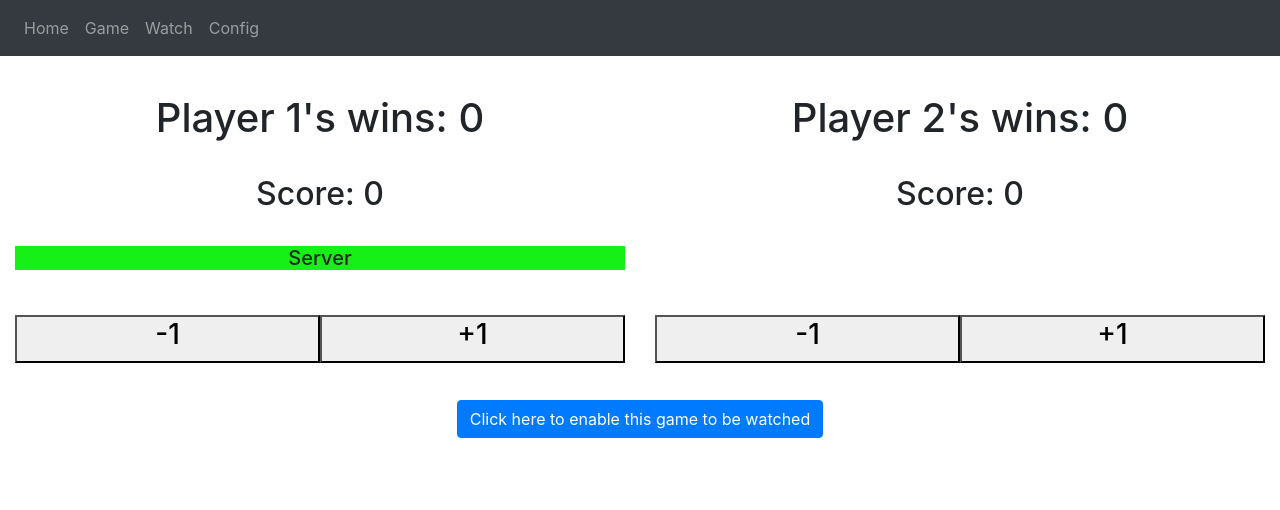
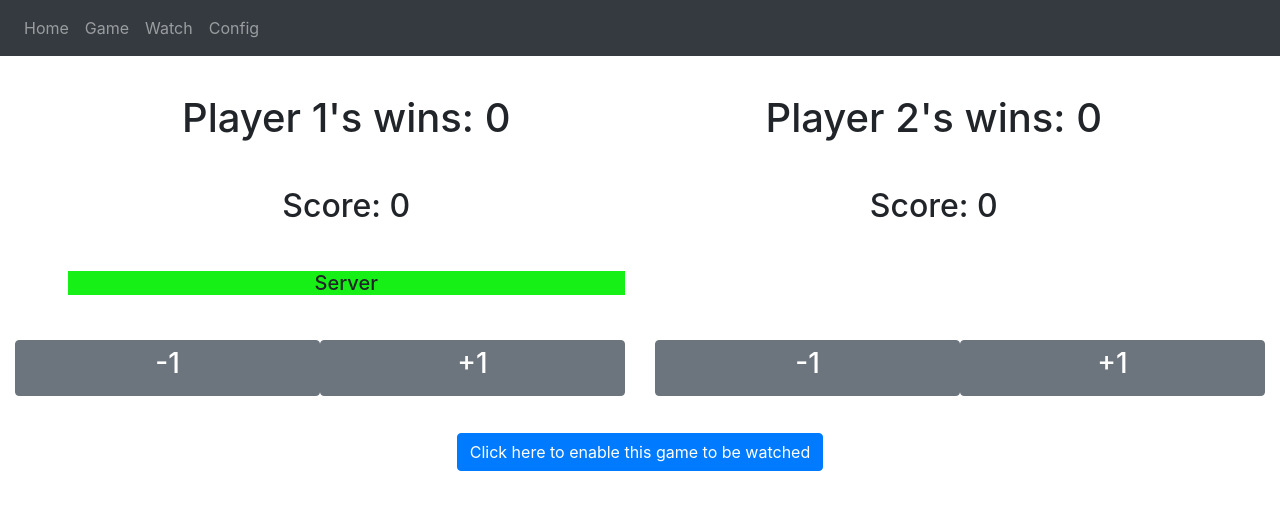
Before and after one commit to jacobhillock/PingPongV2FrontEnd, a React (Create React App) app: page /game in a window 1280 px wide. Shown: the top 510 px of the page. Built offline with nearby package versions, Linux system fonts and the light colour scheme; the HTML template or start-up script is replaced by a standard one.

Commit message:
Refactoring and adding watch functionality

```diff
--- a/src/components/Game.jsx
+++ b/src/components/Game.jsx
@@ -1,19 +1,17 @@
 import React, { useState, useContext, useEffect } from "react";
+import axios from "axios";
 import Container from "react-bootstrap/Container";
-import Row from "react-bootstrap/Row";
-import Col from "react-bootstrap/Col";
-import Button from "react-bootstrap/Button";
 import Context from "../state/Context";
 
-const makeID = (length) => {
-  var result = "";
-  var characters =
-    "ABCDEFGHIJKLMNOPQRSTUVWXYZabcdefghijklmnopqrstuvwxyz0123456789";
-  var charactersLength = characters.length;
-  for (var i = 0; i < length; i++) {
-    result += characters.charAt(Math.floor(Math.random() * charactersLength));
-  }
-  return result;
+import ScoreBoard from "./ScoreBoard";
+import ServerBar from "./ServerBar";
+import WatchNow from "./WatchNow";
+import ScoreButtons from "./ScoreButtons";
+
+const POST = async (data) => {
+  await axios.post("/upload", data).then(function (response) {
+    console.log(response);
+  });
 };
 
 const Game = () => {
@@ -35,7 +33,18 @@ const Game = () => {
     sessionStorage.setItem("wins", JSON.stringify(wins));
   }, [wins]);
   useEffect(() => {
-    console.log("set id effect", id);
+    // console.log("set id effect", id);
+    if (id !== null)
+      POST({
+        id,
+        players: JSON.parse(localStorage.getItem("players")) || [
+          "Player 1",
+          "Player 2",
+        ],
+        wins: [0, 0],
+        scores: [0, 0],
+        pSide: [0, 1],
+      });
     sessionStorage.setItem("id", JSON.stringify(id));
   }, [id]);
 
@@ -72,6 +81,13 @@ const Game = () => {
     var win = [];
     win[winner] = wins[winner] + 1;
     win[(winner + 1) % 2] = wins[(winner + 1) % 2];
+    POST({
+      id,
+      players,
+      wins: win,
+      scores: [0, 0],
+      pSide,
+    });
     setWins(win);
     setScores([0, 0]);
     setNumber(null);
@@ -81,6 +97,15 @@ const Game = () => {
     score[player] = scores[player] + delta;
     score[(player + 1) % 2] = scores[(player + 1) % 2];
 
+    if ((score[0] + score[1]) % 2 === 0 && id !== null) {
+      POST({
+        id,
+        players,
+        wins,
+        scores: score,
+        pSide,
+      });
+    }
     setScores(score);
   };
   const getPlayerSide = (pl) => {
@@ -89,140 +114,30 @@ const Game = () => {
       (games % 4 === 1 || games % 4 === 2) && switchSides === 1 ? 1 : 0;
     return (pl + swop) % 2;
   };
-  const renderPlayers = (pSide) => {
-    const rendering = [
-      <Col align="center">
-        <h1>
-          {players[0]}'s wins: {wins[0]}
-        </h1>
-      </Col>,
-      <Col align="center">
-        <h1>
-          {players[1]}'s wins: {wins[1]}
-        </h1>
-      </Col>,
-    ];
-    return (
-      <>
-        {rendering[pSide[0]]}
-        {rendering[pSide[1]]}
-      </>
-    );
-  };
-  const renderScores = (pSide) => {
-    const rendering = [
-      <Col align="center">
-        <h2>Score: {scores[0]}</h2>
-      </Col>,
-      <Col align="center">
-        <h2>Score: {scores[1]}</h2>
-      </Col>,
-    ];
-    return (
-      <>
-        {rendering[pSide[0]]}
-        {rendering[pSide[1]]}
-      </>
-    );
-  };
-  const renderBarWinner = (pSide) => {
-    if (
-      (scores[0] < 11 && scores[1] < 11) ||
-      Math.abs(scores[0] - scores[1]) < 2
-    ) {
-      // Default display which shows current server
-      const initialServer = (wins[0] + wins[1]) % 2;
-      const server =
-        (parseInt((scores[0] + scores[1]) / 2) + initialServer) % 2;
-      const serveBar = (
-        <div style={{ background: "#16f016" }}>
-          <h5>Server</h5>
-        </div>
-      );
-      const serverStatus = [
-        server === 0 ? serveBar : <></>,
-        server === 1 ? serveBar : <></>,
-      ];
-      return (
-        <>
-          <Col align="center">{serverStatus[pSide[0]]}</Col>
-          <Col align="center">{serverStatus[pSide[1]]}</Col>
-        </>
-      );
-    } else {
-      // Winner display
-      const plWinner = scores[0] > scores[1] ? 0 : 1;
-      const winner = (
-        <button onClick={() => setWinner(plWinner)}>
-          <Col>
-            <h2>{players[plWinner]} is the Winner!!!</h2>
-          </Col>
-        </button>
-      );
-      return <Col align="center">{winner}</Col>;
-    }
-  };
-  const renderMouseScore = (pSide) => {
-    const rendering = [
-      <Col align="center">
-        <button onClick={() => scoreChange(0, -1)} style={{ width: "50%" }}>
-          <h3>-1</h3>
-        </button>
-        <button onClick={() => scoreChange(0, 1)} style={{ width: "50%" }}>
-          <h3>+1</h3>
-        </button>
-      </Col>,
-      <Col align="center">
-        <button onClick={() => scoreChange(1, -1)} style={{ width: "50%" }}>
-          <h3>-1</h3>
-        </button>
-        <button onClick={() => scoreChange(1, 1)} style={{ width: "50%" }}>
-          <h3>+1</h3>
-        </button>
-      </Col>,
-    ];
-    return (
-      <>
-        {rendering[pSide[0]]}
-        {rendering[pSide[1]]}
-      </>
-    );
-  };
-  const renderWatchNow = () => {
-    if (id === null) {
-      return (
-        <Col align="center">
-          <Button variant="primary" onClick={() => setID(makeID(7))}>
-            Click here to enable this game to be watched
-          </Button>
-        </Col>
-      );
-    } else {
-      const link = `${url}watch/${id}`;
-      return (
-        <Col align="center">
-          <a href={link}>
-            <p>Click here to see the watch link</p>
-          </a>
-          <p>Or share the watch link: {link}</p>
-        </Col>
-      );
-    }
-  };
 
   const pSide = [getPlayerSide(0), getPlayerSide(1)];
-  const playersRendering = renderPlayers(pSide);
-  const scoresRendering = renderScores(pSide);
-  const barRendering = renderBarWinner(pSide);
-  const manualScoreRendering = renderMouseScore(pSide);
-  const watchNowRendering = renderWatchNow();
   return (
     <Container fluid>
-      <Row style={{ marginTop: "3%" }}>{playersRendering}</Row>
-      <Row style={{ marginTop: "2%" }}>{scoresRendering}</Row>
-      <Row style={{ marginTop: "2%" }}>{barRendering}</Row>
-      <Row style={{ marginTop: "3%" }}>{manualScoreRendering}</Row>
-      <Row style={{ marginTop: "3%" }}>{watchNowRendering}</Row>
+      <ScoreBoard
+        style={{ margin: "3%" }}
+        players={players}
+        wins={wins}
+        scores={scores}
+        pSide={pSide}
+      />
+      <ServerBar
+        style={{ margin: "3%" }}
+        players={players}
+        scores={scores}
+        wins={wins}
+        pSide={pSide}
+      />
+      <ScoreButtons
+        style={{ marginTop: "3%" }}
+        scoreChange={scoreChange}
+        pSide={pSide}
+      />
+      <WatchNow style={{ marginTop: "3%" }} id={id} url={url} setID={setID} />
     </Container>
   );
 };
--- /dev/null
+++ b/src/components/ScoreBoard.jsx
@@ -0,0 +1,38 @@
+import React from "react";
+import Col from "react-bootstrap/Col";
+import Row from "react-bootstrap/Row";
+
+const PlayerRenderer = (props) => {
+  return (
+    <Col align="center">
+      <h1>
+        {props.player}'s wins: {props.win}
+      </h1>
+    </Col>
+  );
+};
+const ScoreRenderer = (props) => {
+  return (
+    <Col align="center">
+      <h2>Score: {props.score}</h2>
+    </Col>
+  );
+};
+
+const ScoreBoard = (props) => {
+  const { players, pSide, scores, wins } = props;
+  return (
+    <>
+      <Row style={props.style}>
+        <PlayerRenderer player={players[pSide[0]]} win={wins[[pSide[0]]]} />
+        <PlayerRenderer player={players[pSide[1]]} win={wins[[pSide[1]]]} />
+      </Row>
+      <Row style={props.style}>
+        <ScoreRenderer score={scores[pSide[0]]} />
+        <ScoreRenderer score={scores[pSide[1]]} />
+      </Row>
+    </>
+  );
+};
+
+export default ScoreBoard;
--- /dev/null
+++ b/src/components/ScoreButtons.jsx
@@ -0,0 +1,50 @@
+import React from "react";
+import Row from "react-bootstrap/Row";
+import Col from "react-bootstrap/Col";
+import Button from "react-bootstrap/Button";
+
+const ScoreButtons = (props) => {
+  const { scoreChange, pSide } = props;
+  const rendering = [
+    <Col align="center">
+      <Button
+        variant="secondary"
+        onClick={() => scoreChange(0, -1)}
+        style={{ width: "50%" }}
+      >
+        <h3>-1</h3>
+      </Button>
+      <Button
+        variant="secondary"
+        onClick={() => scoreChange(0, 1)}
+        style={{ width: "50%" }}
+      >
+        <h3>+1</h3>
+      </Button>
+    </Col>,
+    <Col align="center">
+      <Button
+        variant="secondary"
+        onClick={() => scoreChange(1, -1)}
+        style={{ width: "50%" }}
+      >
+        <h3>-1</h3>
+      </Button>
+      <Button
+        variant="secondary"
+        onClick={() => scoreChange(1, 1)}
+        style={{ width: "50%" }}
+      >
+        <h3>+1</h3>
+      </Button>
+    </Col>,
+  ];
+  return (
+    <Row style={props.style}>
+      {rendering[pSide[0]]}
+      {rendering[pSide[1]]}
+    </Row>
+  );
+};
+
+export default ScoreButtons;
--- /dev/null
+++ b/src/components/ServerBar.jsx
@@ -0,0 +1,58 @@
+import React from "react";
+import Col from "react-bootstrap/Col";
+import Row from "react-bootstrap/Row";
+
+const WinButton = (props) => {
+  const { scores, players, onWinner } = props;
+  const plWinner = scores[0] > scores[1] ? 0 : 1;
+  const func =
+    typeof onWinner === "function" ? () => onWinner(plWinner) : () => {};
+  const winner = (
+    <button onClick={func}>
+      <Col>
+        <h2>{players[plWinner]} is the Winner!!!</h2>
+      </Col>
+    </button>
+  );
+  return <Col align="center">{winner}</Col>;
+};
+
+const Bar = (props) => {
+  const { scores, wins, pSide } = props;
+  const serveBar = (
+    <div style={{ background: "#16f016" }}>
+      <h5>Server</h5>
+    </div>
+  );
+  const initialServer = (wins[0] + wins[1]) % 2;
+  const server = (parseInt((scores[0] + scores[1]) / 2) + initialServer) % 2;
+  const serverStatus = [
+    server === 0 ? serveBar : <></>,
+    server === 1 ? serveBar : <></>,
+  ];
+  return (
+    <>
+      <Col align="center">{serverStatus[pSide[0]]}</Col>
+      <Col align="center">{serverStatus[pSide[1]]}</Col>
+    </>
+  );
+};
+
+const ServerBar = (props) => {
+  const { players, scores, wins, pSide, onWinner } = props;
+  let rendering;
+  if (
+    (scores[0] < 11 && scores[1] < 11) ||
+    Math.abs(scores[0] - scores[1]) < 2
+  ) {
+    rendering = <Bar scores={scores} wins={wins} pSide={pSide} />;
+  } else {
+    rendering = (
+      <WinButton players={players} scores={scores} onWinner={onWinner} />
+    );
+  }
+
+  return <Row style={props.style}>{rendering}</Row>;
+};
+
+export default ServerBar;
--- a/src/components/Watch.jsx
+++ b/src/components/Watch.jsx
@@ -1,98 +1,50 @@
-import React, { useContext } from "react";
+import React, { useState, useEffect } from "react";
+import axios from "axios";
 import Container from "react-bootstrap/Container";
-import Row from "react-bootstrap/Row";
-import Col from "react-bootstrap/Col";
-import Context from "../state/Context";
 
-import { Route } from "react-router-dom";
+import ScoreBoard from "./ScoreBoard";
+import ServerBar from "./ServerBar";
 
-const WatchRendering = (id) => {
-  const { players } = useContext(Context);
-  const { scores } = useContext(Context);
-  const { wins } = useContext(Context);
-  const { switchSides } = useContext(Context);
+import { Route, useParams } from "react-router-dom";
 
-  const getPlayerSide = (pl) => {
-    const games = wins[0] + wins[1];
-    const swop =
-      games % 4 === 1 || (games % 4 === 2 && switchSides === 1) ? 1 : 0;
-    return (pl + swop) % 2;
-  };
-  const renderPlayers = () => {
-    return (
-      <>
-        <Col align="center">
-          <h1>
-            {players[getPlayerSide(0)]}'s wins: {wins[getPlayerSide(0)]}
-          </h1>
-        </Col>
-        <Col align="center">
-          <h1>
-            {players[getPlayerSide(1)]}'s wins: {wins[getPlayerSide(1)]}
-          </h1>
-        </Col>
-      </>
-    );
-  };
-  const renderScores = () => {
-    return (
-      <>
-        <Col align="center">
-          <h2>Score: {scores[getPlayerSide(0)]}</h2>
-        </Col>
-        <Col align="center">
-          <h2>Score: {scores[getPlayerSide(1)]}</h2>
-        </Col>
-      </>
-    );
-  };
-  const renderBarWinner = () => {
-    if (
-      (scores[0] < 11 && scores[1] < 11) ||
-      Math.abs(scores[0] - scores[1]) < 2
-    ) {
-      // Default display which shows current server
-      const initialServer = (wins[0] + wins[1]) % 2;
-      const server =
-        (parseInt((scores[0] + scores[1]) / 2) + initialServer) % 2;
-      const serveBar = (
-        <div style={{ background: "#16f016" }}>
-          <h5>Server</h5>
-        </div>
-      );
-      const serverStatus = [
-        server === 0 ? serveBar : <></>,
-        server === 1 ? serveBar : <></>,
-      ];
-      return (
-        <>
-          <Col align="center">{serverStatus[getPlayerSide(0)]}</Col>
-          <Col align="center">{serverStatus[getPlayerSide(1)]}</Col>
-        </>
-      );
-    } else {
-      // Winner display
-      const plWinner =
-        scores[getPlayerSide(0)] > scores[getPlayerSide(1)] ? 0 : 1;
-      const winner = (
-        <button>
-          <Col>
-            <h2>{players[plWinner]} is the Winner!!!</h2>
-          </Col>
-        </button>
-      );
-      return <Col align="center">{winner}</Col>;
-    }
-  };
+const GET = (id) => {
+  return axios.get(`/getInfo/${id}`).then((response) => {
+    return response.data;
+  });
+};
 
-  const playersRendering = renderPlayers();
-  const scoresRendering = renderScores();
-  const barRendering = renderBarWinner();
+const WatchRendering = () => {
+  const { id } = useParams();
+  const [players, setPlayers] = useState(["p1", "p2"]);
+  const [wins, setWins] = useState([0, 0]);
+  const [scores, setScores] = useState([0, 0]);
+  const [pSide, setPSide] = useState([0, 1]);
+
+  useEffect(() => {
+    GET(id).then((data) => {
+      setPlayers(data.players || ["none", "loaded"]);
+      setWins(data.wins || [0, 0]);
+      setScores(data.scores || [0, 0]);
+      setPSide(data.pSide || [0, 1]);
+    });
+  }, [id]);
+
   return (
     <>
-      <Row style={{ marginTop: "3%" }}>{playersRendering}</Row>
-      <Row style={{ marginTop: "2%" }}>{scoresRendering}</Row>
-      <Row style={{ marginTop: "2%" }}>{barRendering}</Row>
+      <ScoreBoard
+        style={{ margin: "3%" }}
+        players={players}
+        wins={wins}
+        scores={scores}
+        pSide={pSide}
+      />
+      <ServerBar
+        style={{ margin: "3%" }}
+        players={players}
+        scores={scores}
+        wins={wins}
+        pSide={pSide}
+      />
     </>
   );
 };
@@ -100,7 +52,12 @@ const WatchRendering = (id) => {
 const Watch = ({ match }) => {
   return (
     <Container fluid>
-      <Route path={`${match.path}/:id`} component={WatchRendering} />
+      <Route
+        path={`${match.path}/:id`}
+        render={() => {
+          return <WatchRendering />;
+        }}
+      />
       <Route
         exact
         path={match.path}
--- /dev/null
+++ b/src/components/WatchNow.jsx
@@ -0,0 +1,49 @@
+import React from "react";
+import Col from "react-bootstrap/Col";
+import Row from "react-bootstrap/Row";
+import Button from "react-bootstrap/Button";
+
+const makeID = (length) => {
+  var result = "";
+  var characters =
+    "ABCDEFGHIJKLMNOPQRSTUVWXYZabcdefghijklmnopqrstuvwxyz0123456789";
+  var charactersLength = characters.length;
+  for (var i = 0; i < length; i++) {
+    result += characters.charAt(Math.floor(Math.random() * charactersLength));
+  }
+  return result;
+};
+
+const WatchNow = (props) => {
+  const { url, id, setID } = props;
+  let render;
+  if (id === null) {
+    render = (
+      <Button
+        variant="primary"
+        onClick={() => {
+          setID(makeID(7));
+        }}
+      >
+        Click here to enable this game to be watched
+      </Button>
+    );
+  } else {
+    const link = `${url}watch/${id}`;
+    render = (
+      <>
+        <a href={link}>
+          <p>Click here to see the watch link</p>
+        </a>
+        <p>Or share the watch link: {link}</p>
+      </>
+    );
+  }
+  return (
+    <Row style={props.style}>
+      <Col align="center">{render}</Col>
+    </Row>
+  );
+};
+
+export default WatchNow;
```
Also changed, not shown: src/components/App.jsx (+7 -0 lines).
